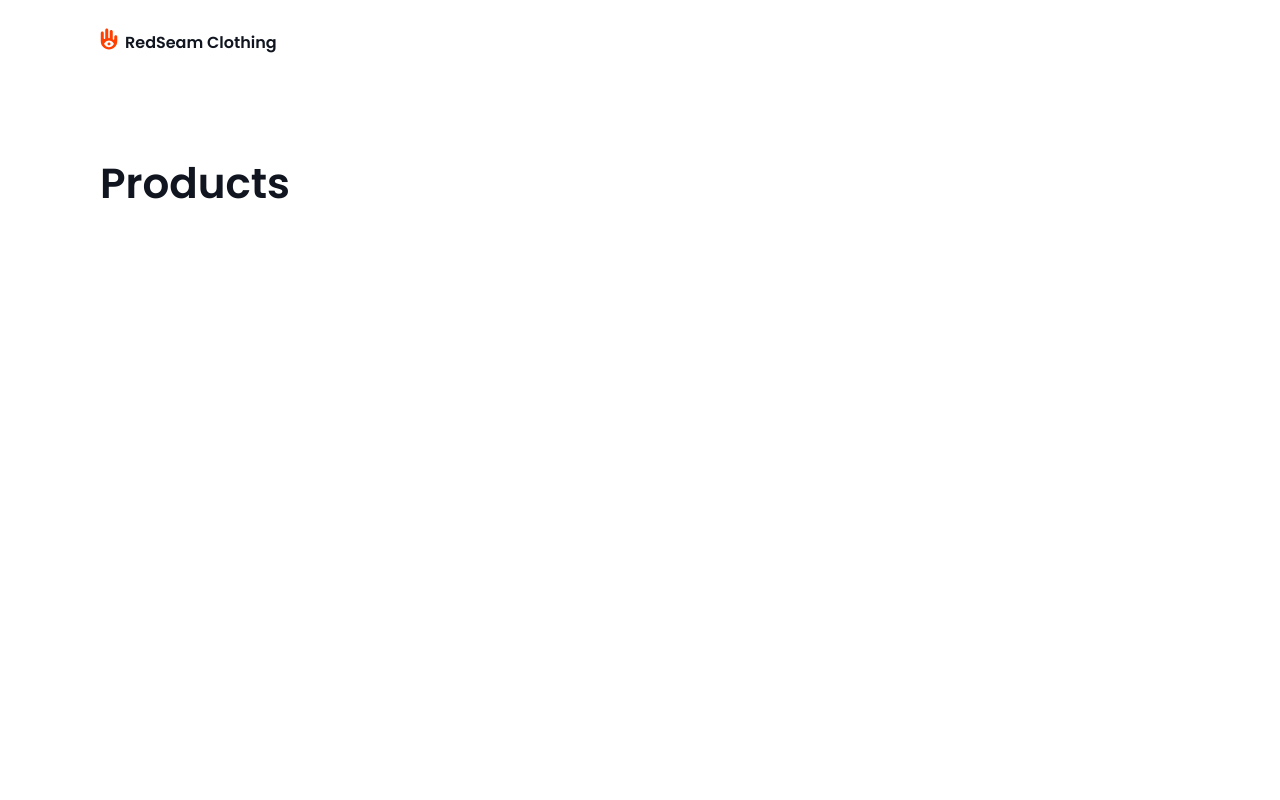
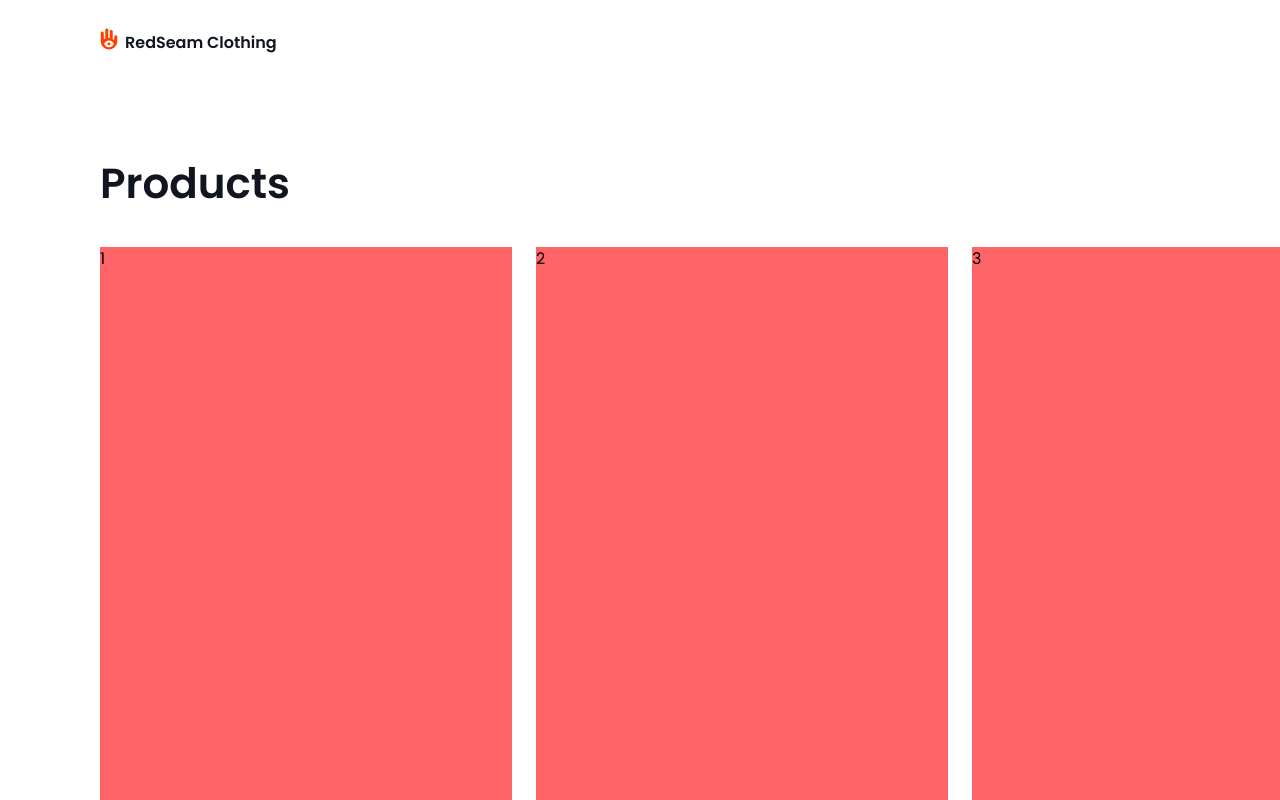
Before and after one commit to Giorgi-Gogaladze/Redseam_Clothing, a Next.js app: page / in a window 1280 px wide. Shown: the top 800 px of the page. Built offline with nearby package versions, Linux system fonts and the light colour scheme.

Commit message:
feat: adding states for query parameters to products page

```diff
--- /dev/null
+++ b/src/components/pages/Clothing.tsx
@@ -0,0 +1,17 @@
+'use client'
+import React from 'react'
+
+const Clothing = () => {
+    const arr = [1,2,3,4,5,6,7,8,9,10]
+  return (
+    <div className='w-full h-auto grid grid-cols-4 gap-[24px]'>
+        {arr.map((el,i) => (
+            <div
+            className='flex w-full h-[614px] bg-red-400'
+            key={i}>{el}</div>
+        ))}
+    </div>
+  )
+}
+
+export default Clothing
--- a/src/components/pages/ProductsPage.tsx
+++ b/src/components/pages/ProductsPage.tsx
@@ -2,12 +2,16 @@
 import React, { useState } from 'react'
 import Input from '../reusabel_components/Input';
 import Button from '../reusabel_components/Button';
+import Clothing from './Clothing';
 
 
 const ProductsPage = () => {
+    const [isDropdownOpen, setIsDropdownOpen] = useState<boolean>(false);
+    const [isFiltModalOpen, setIsFiltModalOpen] = useState<boolean>(false);
     const [sortBy, setSortBy] = useState<string>('');
-    const [isDropdownOpen, setIsDropdownOpen] = useState<boolean>(false);
-    const [isFiltModalOpen, setIsFiltModalOpen] = useState<boolean>(false)
+    const [priceFrom, setPriceFrom] = useState<number | null>(null);
+    const [priceTo, setPriceTo] = useState<number |  null>(null);
+    const [page, setPage] = useState<number>(1);
 
     const sortOptions = [
       { value: '', label: 'Sort by' },
@@ -19,6 +23,9 @@ const ProductsPage = () => {
     const handleSorting = (val: string) => {
         setSortBy(val);
         setIsDropdownOpen(false);
+    }
+    const handleSearch = () => {
+
     }
 
   return (
@@ -45,11 +52,11 @@ const ProductsPage = () => {
                                 <div className='h-[24px] font-semibold text-[16px] text-[var(--dark-blue)] leading-[16px] tracking-[0px]'>Select price</div>
                                 <div className='w-full h-[93px] flex flex-col gap-[10px] justify-between'>
                                     <div className='h-[42px] flex gap-[10px]'>
-                                        <Input width={175}  placeholder='From *' type='number' />
-                                        <Input width={175} placeholder='To *' type='number' />
+                                        <Input onChange={(e) => setPriceFrom(Number(e.target.value))} width={175}  placeholder='From *' type='number' />
+                                        <Input onChange={(e) => setPriceTo(Number(e.target.value))} width={175} placeholder='To *' type='number' />
                                     </div>
                                     <div className='w-full flex justify-end'>
-                                        <Button width={124} text='Apply' />
+                                        <Button width={124} text='Apply' onClick={handleSearch} />
                                     </div>
                                 </div>
                             </div>
@@ -85,8 +92,9 @@ const ProductsPage = () => {
 
                 </div>
             </header>
-
-            <main></main>
+            <main>
+                <Clothing />
+            </main>
         </div>
     </section>
   )
```
